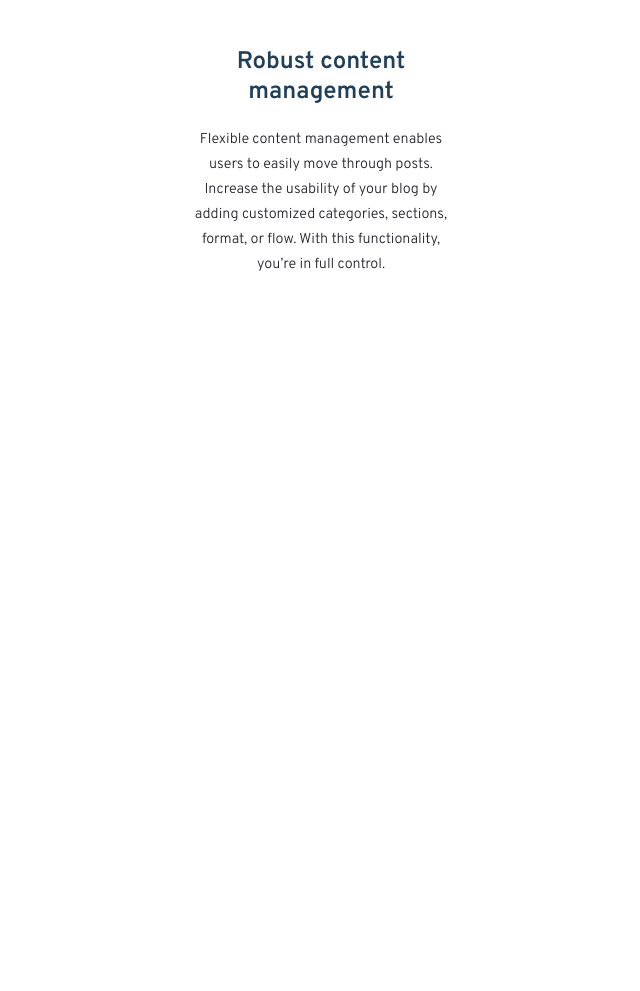
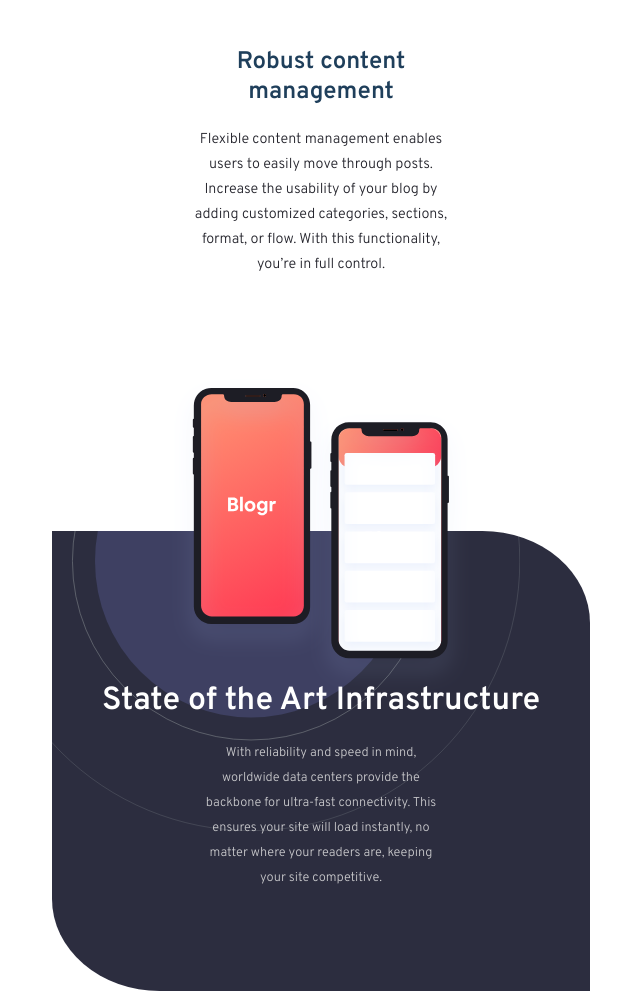
Before and after one commit to ralphsulit/blogr, a plain HTML site: page index.html in a window 1280 px wide. Shown: the part 1389-2380 px from the top of the page, without its empty margins (319-959 px from the left). Before the commit the page ends 1666 px from the top, so only its background shows below. Drawn offline with Linux system fonts and the light colour scheme.

Commit message:
added mid content

```diff
--- a/index.html
+++ b/index.html
@@ -56,6 +56,16 @@
           </p>
         </div>
       </div>
+      <div class="mid">
+        <img src="images/illustration-phones.svg" alt="phones">
+        <div class="mid-content">
+          <h1>State of the Art Infrastructure</h1>
+          <p>
+            With reliability and speed in mind, worldwide data centers provide the backbone for ultra-fast connectivity.
+            This ensures your site will load instantly, no matter where your readers are, keeping your site competitive.
+          </p>
+        </div>
+      </div>
     </main>
   </div>
 
@@ -86,9 +96,8 @@
 
 
 
-  State of the Art Infrastructure
-  With reliability and speed in mind, worldwide data centers provide the backbone for ultra-fast connectivity.
-  This ensures your site will load instantly, no matter where your readers are, keeping your site competitive.
+
+
 
   Free, open, simple
   Blogr is a free and open source application backed by a large community of helpful developers. It supports
--- a/main.css
+++ b/main.css
@@ -13,6 +13,14 @@
 
 .gray-blue {
   color: hsl(240, 2%, 79%);
+}
+
+.gray-blue2 {
+  color: hsl(237, 17%, 21%);
+}
+
+.gray-blue3 {
+  color: hsl(231, 23%, 32%);
 }
 
 .dark-blue {
@@ -112,7 +120,8 @@
 }
 
 /* *******************
-Main
+Main:
+Top
 ******************* */
 .top {
   color:hsl(208, 49%, 24%);
@@ -145,3 +154,47 @@
   width: 273px;
   margin: 0 auto;
 }
+
+/* *******************
+Main:
+Mid
+******************* */
+.mid {
+  display: flex;
+  flex-direction: column;
+  align-items: center;
+  text-align: center;
+}
+
+.mid img {
+  width: 300px;
+  margin-bottom: -160px;
+}
+
+.mid-content {
+  font-family: 'Overpass', sans-serif;
+  color:hsl(0, 0%, 100%);
+  background: url(images/bg-pattern-circles.svg);
+  background-color:hsl(237, 17%, 21%);
+  background-repeat: no-repeat;
+  background-size: cover;
+  background-position-y: -240px;
+  background-position-x: -70px;
+  border-top-right-radius: 20%;
+  border-bottom-left-radius: 20%;
+  height: 100%;
+  padding: 100px 50px;
+  z-index: -1;
+}
+
+.mid-content h1 {
+  margin: 50px 0 20px 0;
+}
+
+.mid-content p {
+  line-height: 25px;
+  font-size: 0.8rem;
+  color:hsl(240, 2%, 79%);
+  width: 232px;
+  margin: 0 auto;
+}
```
